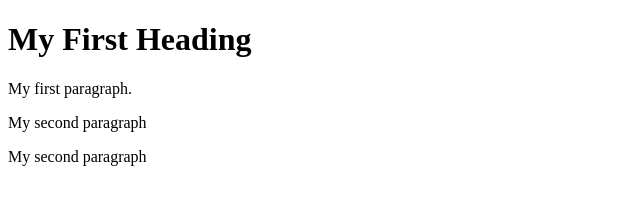
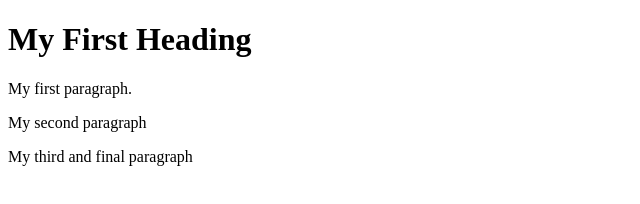
Before and after one commit to batsy255/webapp, a plain HTML site: page index.html in a window 1280 px wide. Shown: the full height of the page, 0-640 px from the left. Drawn offline with Linux system fonts and the light colour scheme.

Commit message:
change 3

```diff
--- a/index.html
+++ b/index.html
@@ -5,6 +5,6 @@
 <h1>My First Heading</h1>
 <p>My first paragraph.</p>
 <p>My second paragraph</p>
-<p>My second paragraph</p>
+<p>My third and final paragraph</p>
 </body>
 </html>
```
